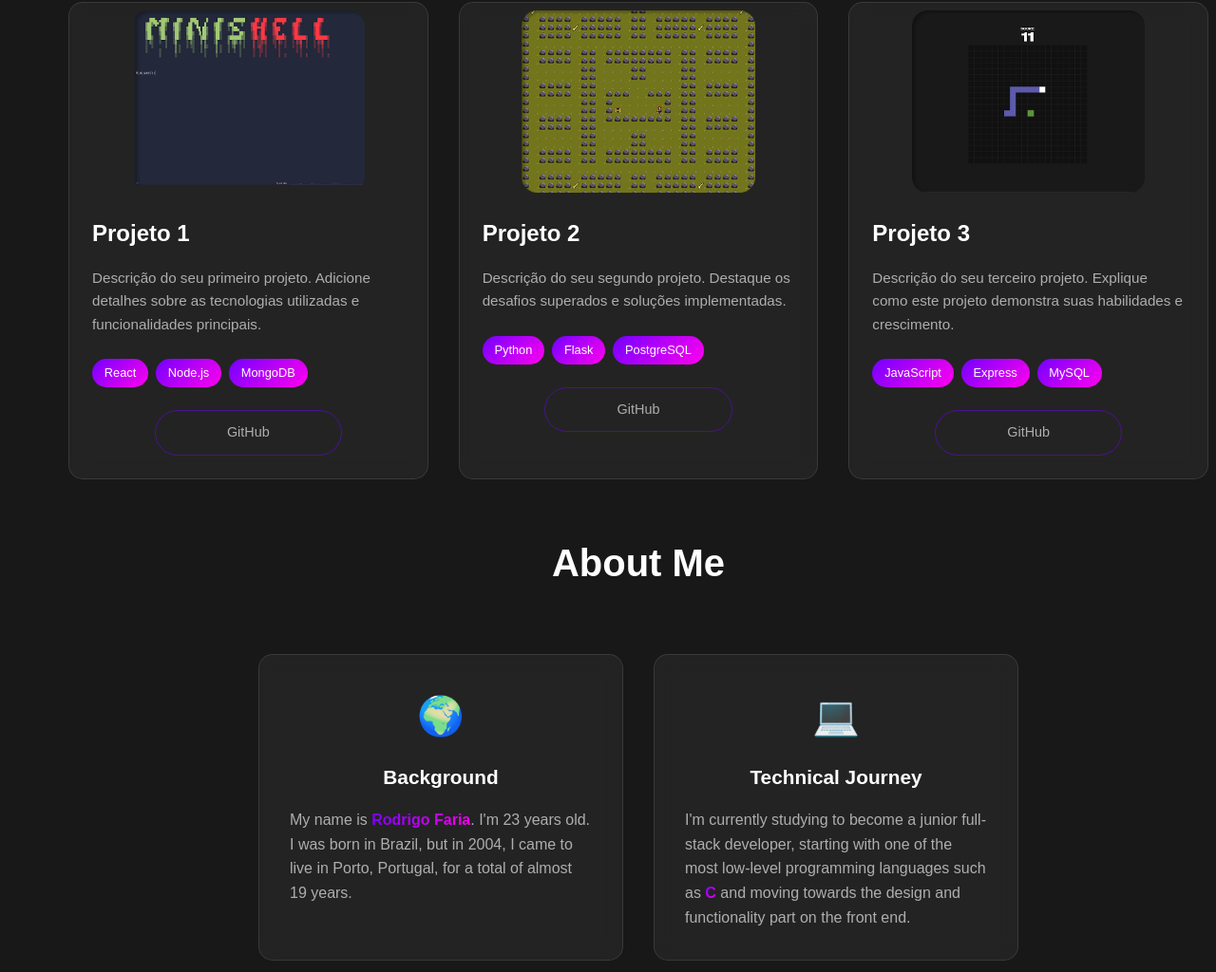
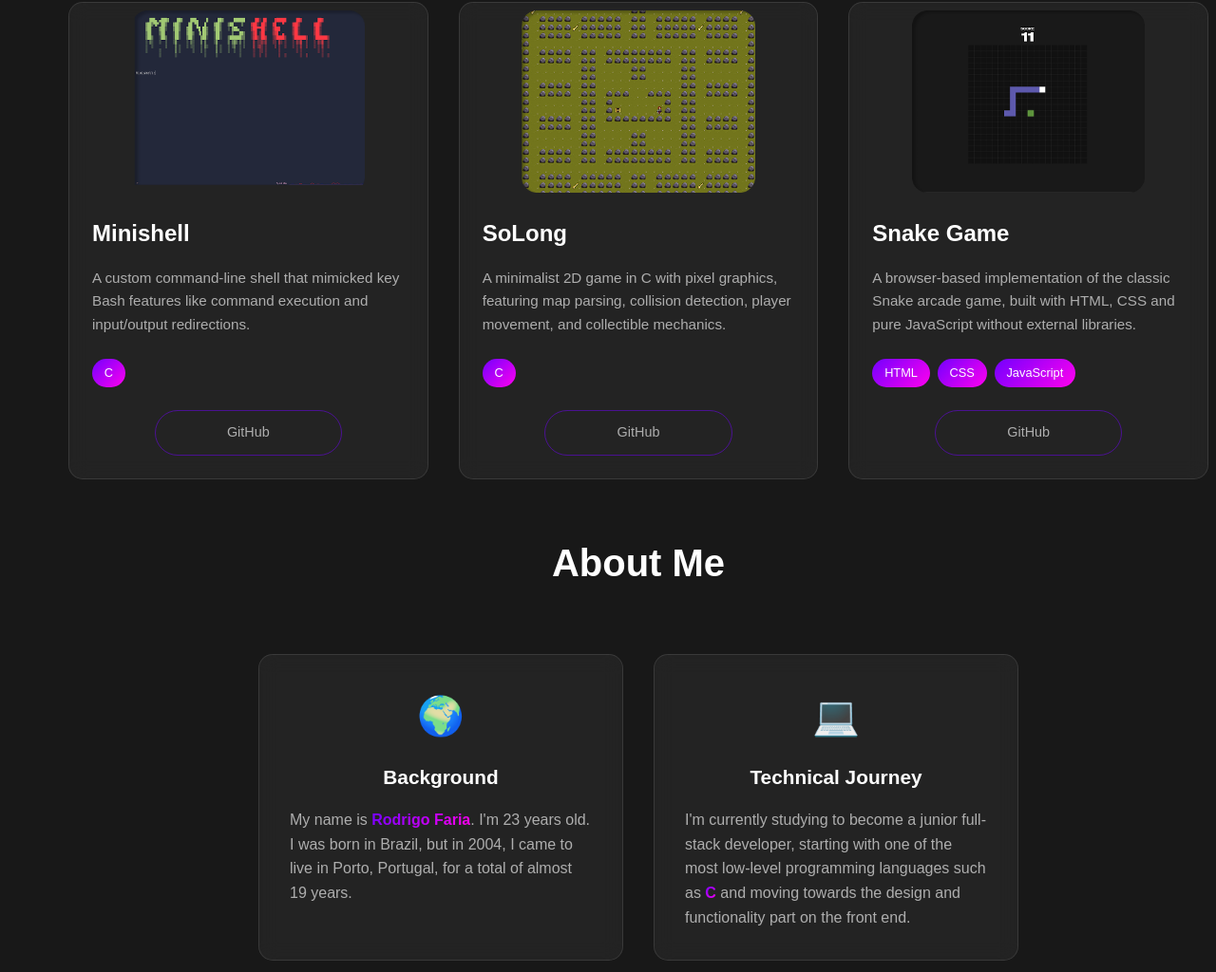
Before and after one commit to rodrigo-fari/B4F-Portifolio, a plain HTML site: page index.html in a window 1280 px wide. Shown: the part 1039-2063 px from the top of the page at 95% size. Drawn offline with Linux system fonts and the light colour scheme.

Commit message:
Changed project names and descriptions

```diff
--- a/index.html
+++ b/index.html
@@ -93,13 +93,10 @@
 						<img src="src/assets/Project 1 Image.png" alt="Projeto 1">
 					</div>
 					<div class="project-content">
-						<h3>Projeto 1</h3>
-						<p>Descrição do seu primeiro projeto. Adicione detalhes sobre as tecnologias utilizadas e
-							funcionalidades principais.</p>
+						<h3>Minishell</h3>
+						<p>A custom command-line shell that mimicked key Bash features like command execution and input/output redirections.</p>
 						<div class="project-tech">
-							<span class="tech-tag">React</span>
-							<span class="tech-tag">Node.js</span>
-							<span class="tech-tag">MongoDB</span>
+							<span class="tech-tag">C</span>
 						</div>
 						<div class="project-links">
 							<a href="#" class="btn-project" target="_blank">GitHub</a>
@@ -113,13 +110,10 @@
 						<img src="src/assets/Project 2 Image.png" alt="Projeto 2">
 					</div>
 					<div class="project-content">
-						<h3>Projeto 2</h3>
-						<p>Descrição do seu segundo projeto. Destaque os desafios superados e soluções implementadas.
-						</p>
+						<h3>SoLong</h3>
+						<p>A minimalist 2D game in C with pixel graphics, featuring map parsing,  collision detection, player movement, and collectible mechanics.</p>
 						<div class="project-tech">
-							<span class="tech-tag">Python</span>
-							<span class="tech-tag">Flask</span>
-							<span class="tech-tag">PostgreSQL</span>
+							<span class="tech-tag">C</span>
 						</div>
 						<div class="project-links">
 							<a href="#" class="btn-project" target="_blank">GitHub</a>
@@ -133,13 +127,12 @@
 						<img src="src/assets/Project 3 Image.png" alt="Projeto 3">
 					</div>
 					<div class="project-content">
-						<h3>Projeto 3</h3>
-						<p>Descrição do seu terceiro projeto. Explique como este projeto demonstra suas habilidades e
-							crescimento.</p>
+						<h3>Snake Game</h3>
+						<p>A browser-based implementation of the classic Snake arcade game, built with HTML, CSS and pure JavaScript without external libraries.</p>
 						<div class="project-tech">
+							<span class="tech-tag">HTML</span>
+							<span class="tech-tag">CSS</span>
 							<span class="tech-tag">JavaScript</span>
-							<span class="tech-tag">Express</span>
-							<span class="tech-tag">MySQL</span>
 						</div>
 						<div class="project-links">
 							<a href="#" class="btn-project" target="_blank">GitHub</a>
```
